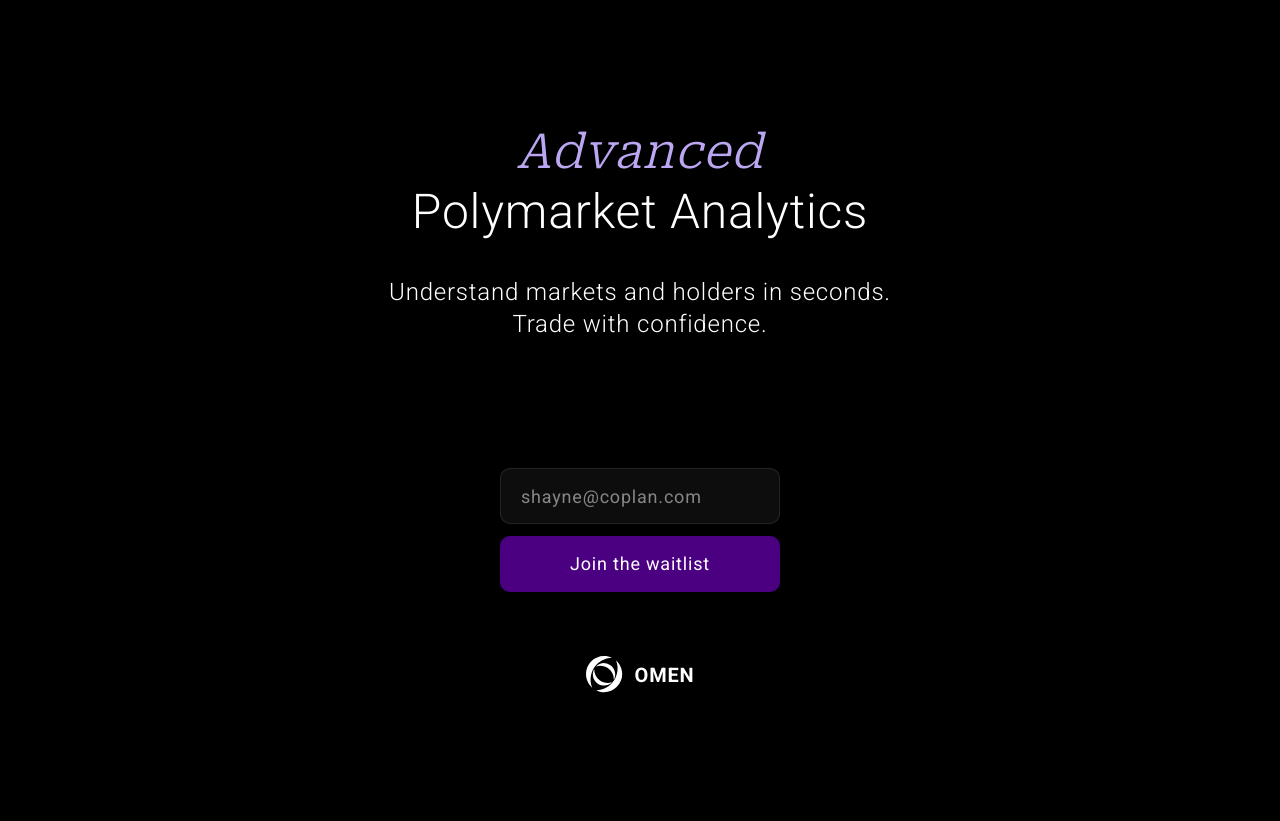
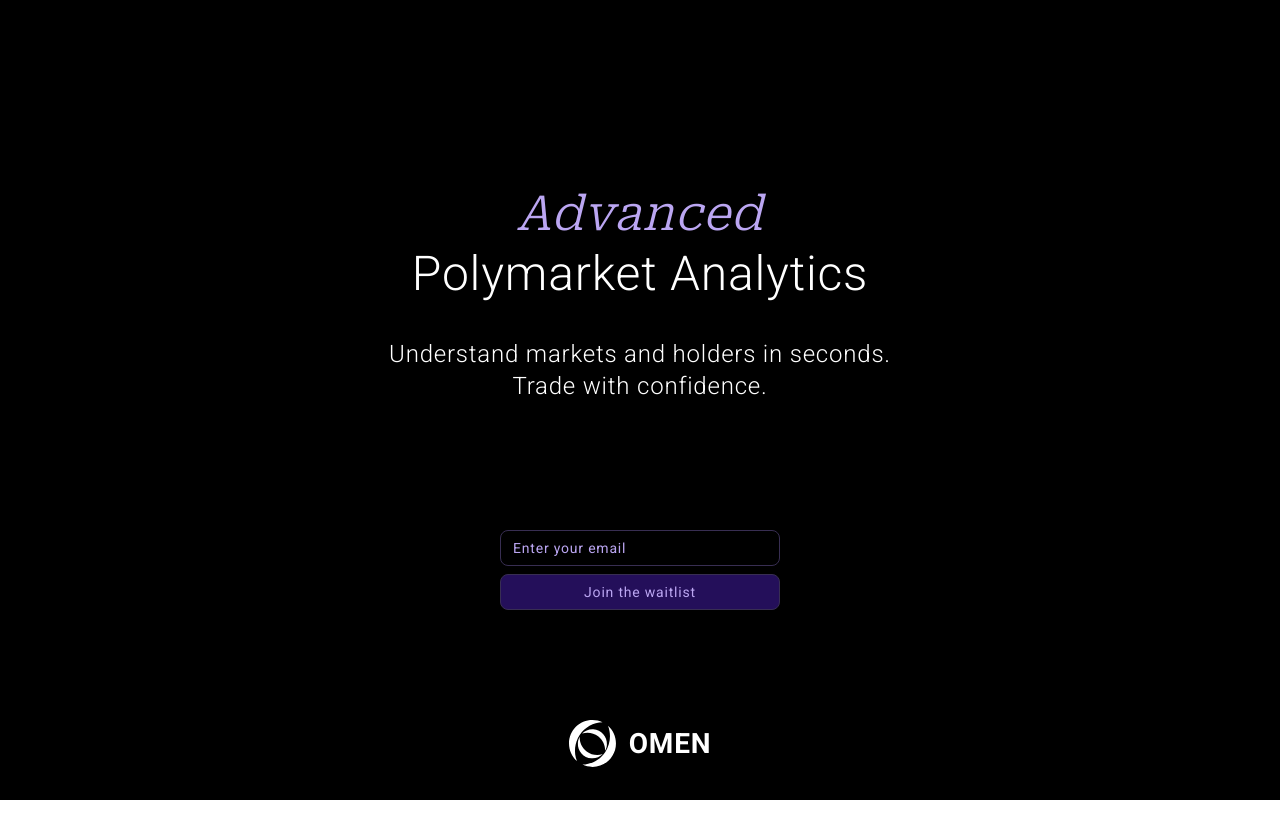
Before and after one commit to jdmnk/omen, a Next.js app in the folder frontend-waitlist/: page / in a window 1280 px wide. After the commit the page ends 800 px from the top, so only its background shows below. Built offline with nearby package versions, Linux system fonts and the light colour scheme.

Commit message:
waitlist styles

```diff
--- a/frontend-waitlist/app/globals.css
+++ b/frontend-waitlist/app/globals.css
@@ -41,6 +41,16 @@
   --sidebar-accent-foreground: oklch(0.205 0 0);
   --sidebar-border: oklch(0.922 0 0);
   --sidebar-ring: oklch(0.708 0 0);
+
+  /* custom colors */
+  --brand-background: #110928;
+  --brand-foreground: #bba6f2;
+  --brand-stroke: #382e52;
+  --brand-highlight: #651fff;
+  --brand-background-2: #240f5a;
+
+  /* custom other variables */
+  --brand-radius: var(--radius);
 }
 
 @theme inline {
@@ -81,6 +91,14 @@
   --radius-md: calc(var(--radius) - 2px);
   --radius-lg: var(--radius);
   --radius-xl: calc(var(--radius) + 4px);
+
+  /* custom colors */
+  --color-brand-background: var(--brand-background);
+  --color-brand-foreground: var(--brand-foreground);
+  --color-brand-highlight: var(--brand-highlight);
+  --color-brand-stroke: var(--brand-stroke);
+  --color-brand-background-2: var(--brand-background-2);
+  --radius-brand: var(--brand-radius);
 }
 
 body {
--- a/frontend-waitlist/app/page.tsx
+++ b/frontend-waitlist/app/page.tsx
@@ -2,6 +2,9 @@
 
 import Image from "next/image";
 import { useState } from "react";
+import { Input } from "@/components/ui/input";
+import { Button } from "@/components/ui/button";
+import { cn } from "@/lib/utils";
 
 export default function Home() {
   const [email, setEmail] = useState("");
@@ -13,7 +16,7 @@
   };
 
   return (
-    <div className="flex min-h-screen items-center justify-center bg-black px-4 py-32">
+    <div className="flex min-h-screen items-center justify-center bg-black px-4">
       <main className="flex w-full max-w-2xl flex-col items-center justify-center text-center">
         {/* Main Content */}
         <div className="flex flex-col items-center text-center">
@@ -43,28 +46,24 @@
         {/* Email Form */}
         <form
           onSubmit={handleSubmit}
-          className="flex w-full max-w-[280px] flex-col gap-3 mt-32"
+          className="flex w-full max-w-[280px] flex-col gap-2 mt-32"
         >
-          <input
+          <Input
             type="email"
             value={email}
             onChange={(e) => setEmail(e.target.value)}
-            placeholder="shayne@coplan.com"
-            className="h-14 w-full rounded-lg border border-white/10 bg-white/5 px-5 text-lg text-white placeholder:text-white/50 focus:border-white/20 focus:outline-none focus:ring-1 focus:ring-white/20"
+            placeholder="Enter your email"
             required
           />
-          <button
-            type="submit"
-            className="h-14 w-full rounded-lg bg-[#4B0082] text-lg font-medium text-white transition-colors hover:bg-[#5a0099] focus:outline-none focus:ring-2 focus:ring-[#9966FF] focus:ring-offset-2 focus:ring-offset-black"
-          >
+          <Button type="submit" variant="brand">
             Join the waitlist
-          </button>
+          </Button>
         </form>
 
         {/* Logo */}
-        <div className="mt-16 flex items-center gap-3">
-          <Image src="/logo.svg" alt="OMEN Logo" width={37} height={37} />
-          <span className="text-xl font-bold text-white">OMEN</span>
+        <div className="absolute bottom-8 flex items-center gap-3">
+          <Image src="/logo.svg" alt="OMEN Logo" width={48} height={48} />
+          <span className="text-[28px] font-bold text-white">OMEN</span>
         </div>
       </main>
     </div>
--- a/frontend-waitlist/components/ui/button.tsx
+++ b/frontend-waitlist/components/ui/button.tsx
@@ -1,8 +1,8 @@
-import * as React from "react"
-import { Slot } from "@radix-ui/react-slot"
-import { cva, type VariantProps } from "class-variance-authority"
+import * as React from "react";
+import { Slot } from "@radix-ui/react-slot";
+import { cva, type VariantProps } from "class-variance-authority";
 
-import { cn } from "@/lib/utils"
+import { cn } from "@/lib/utils";
 
 const buttonVariants = cva(
   "inline-flex items-center justify-center gap-2 whitespace-nowrap rounded-md text-sm font-medium transition-all disabled:pointer-events-none disabled:opacity-50 [&_svg]:pointer-events-none [&_svg:not([class*='size-'])]:size-4 shrink-0 [&_svg]:shrink-0 outline-none focus-visible:border-ring focus-visible:ring-ring/50 focus-visible:ring-[3px] aria-invalid:ring-destructive/20 dark:aria-invalid:ring-destructive/40 aria-invalid:border-destructive",
@@ -19,6 +19,8 @@
         ghost:
           "hover:bg-accent hover:text-accent-foreground dark:hover:bg-accent/50",
         link: "text-primary underline-offset-4 hover:underline",
+        brand:
+          "cursor-pointer border border-brand-stroke text-brand-foreground bg-brand-background-2 hover:bg-brand-background-2/80 focus:ring-brand-highlight focus:ring-[3px] focus:ring-offset-2 focus:ring-offset-brand-background-2",
       },
       size: {
         default: "h-9 px-4 py-2 has-[>svg]:px-3",
@@ -34,7 +36,7 @@
       size: "default",
     },
   }
-)
+);
 
 function Button({
   className,
@@ -44,9 +46,9 @@
   ...props
 }: React.ComponentProps<"button"> &
   VariantProps<typeof buttonVariants> & {
-    asChild?: boolean
+    asChild?: boolean;
   }) {
-  const Comp = asChild ? Slot : "button"
+  const Comp = asChild ? Slot : "button";
 
   return (
     <Comp
@@ -54,7 +56,7 @@
       className={cn(buttonVariants({ variant, size, className }))}
       {...props}
     />
-  )
+  );
 }
 
-export { Button, buttonVariants }
+export { Button, buttonVariants };
--- a/frontend-waitlist/components/ui/input.tsx
+++ b/frontend-waitlist/components/ui/input.tsx
@@ -1,6 +1,6 @@
-import * as React from "react"
+import * as React from "react";
 
-import { cn } from "@/lib/utils"
+import { cn } from "@/lib/utils";
 
 function Input({ className, type, ...props }: React.ComponentProps<"input">) {
   return (
@@ -8,14 +8,14 @@
       type={type}
       data-slot="input"
       className={cn(
-        "file:text-foreground placeholder:text-muted-foreground selection:bg-primary selection:text-primary-foreground dark:bg-input/30 border-input h-9 w-full min-w-0 rounded-md border bg-transparent px-3 py-1 text-base shadow-xs transition-[color,box-shadow] outline-none file:inline-flex file:h-7 file:border-0 file:bg-transparent file:text-sm file:font-medium disabled:pointer-events-none disabled:cursor-not-allowed disabled:opacity-50 md:text-sm",
-        "focus-visible:border-ring focus-visible:ring-ring/50 focus-visible:ring-[3px]",
+        "text-brand-foreground file:text-brand-foreground placeholder:text-brand-foreground selection:bg-brand-highlight selection:text-brand-foreground dark:bg-input/30 border-brand-stroke h-9 w-full min-w-0 rounded-md border bg-transparent px-3 py-1 text-base shadow-xs transition-[color,box-shadow] outline-none file:inline-flex file:h-7 file:border-0 file:bg-transparent file:text-sm file:font-medium disabled:pointer-events-none disabled:cursor-not-allowed disabled:opacity-50 md:text-sm",
+        "focus-visible:border-brand-stroke focus-visible:ring-ring/50 focus-visible:ring-[3px]",
         "aria-invalid:ring-destructive/20 dark:aria-invalid:ring-destructive/40 aria-invalid:border-destructive",
         className
       )}
       {...props}
     />
-  )
+  );
 }
 
-export { Input }
+export { Input };
```
